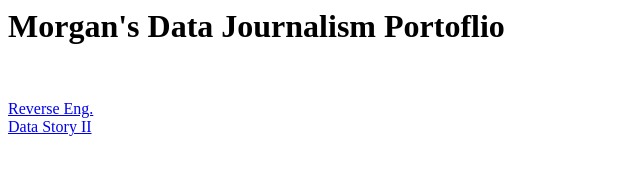
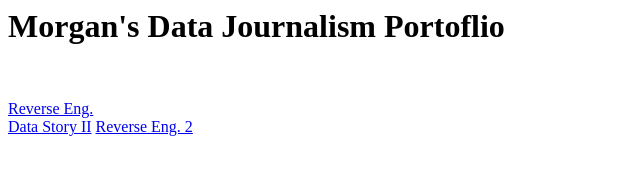
Before and after one commit to morganspackman/morganspackman.github.io, a plain HTML site: page index.html in a window 1280 px wide. Shown: the whole page, without its empty margins (0-640 px from the left). Drawn offline with Linux system fonts and the light colour scheme.

Commit message:
Update index.html

```diff
--- a/index.html
+++ b/index.html
@@ -3,4 +3,5 @@
 <p>
   <a href="https://morganspackman.github.io/reverse-eng.-1/"> Reverse Eng.</a><br>
   <a href="https://morganspackman.github.io/DataStory2/index.html"> Data Story II</a>
+  <a href= "https://morganspackman.github.io/reverse-eng.-2/"> Reverse Eng. 2 <a>
 </p>
```
